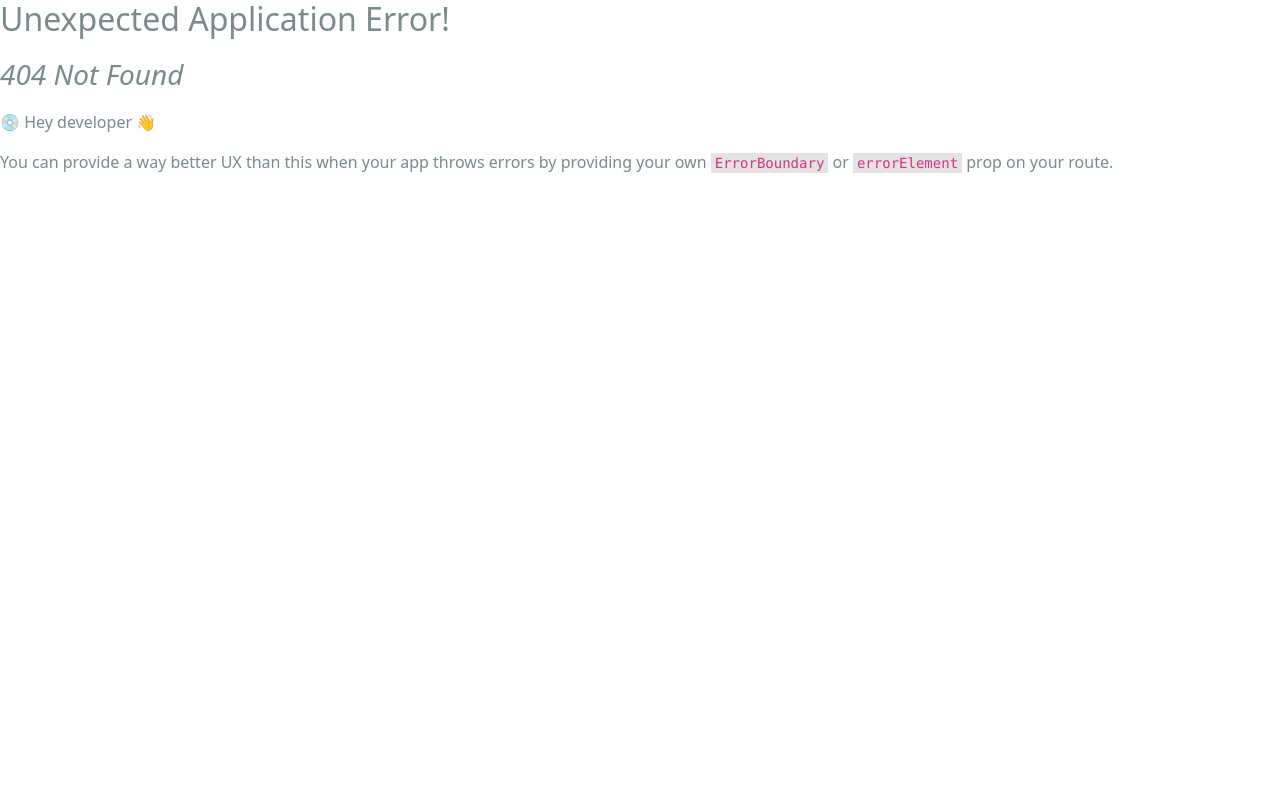
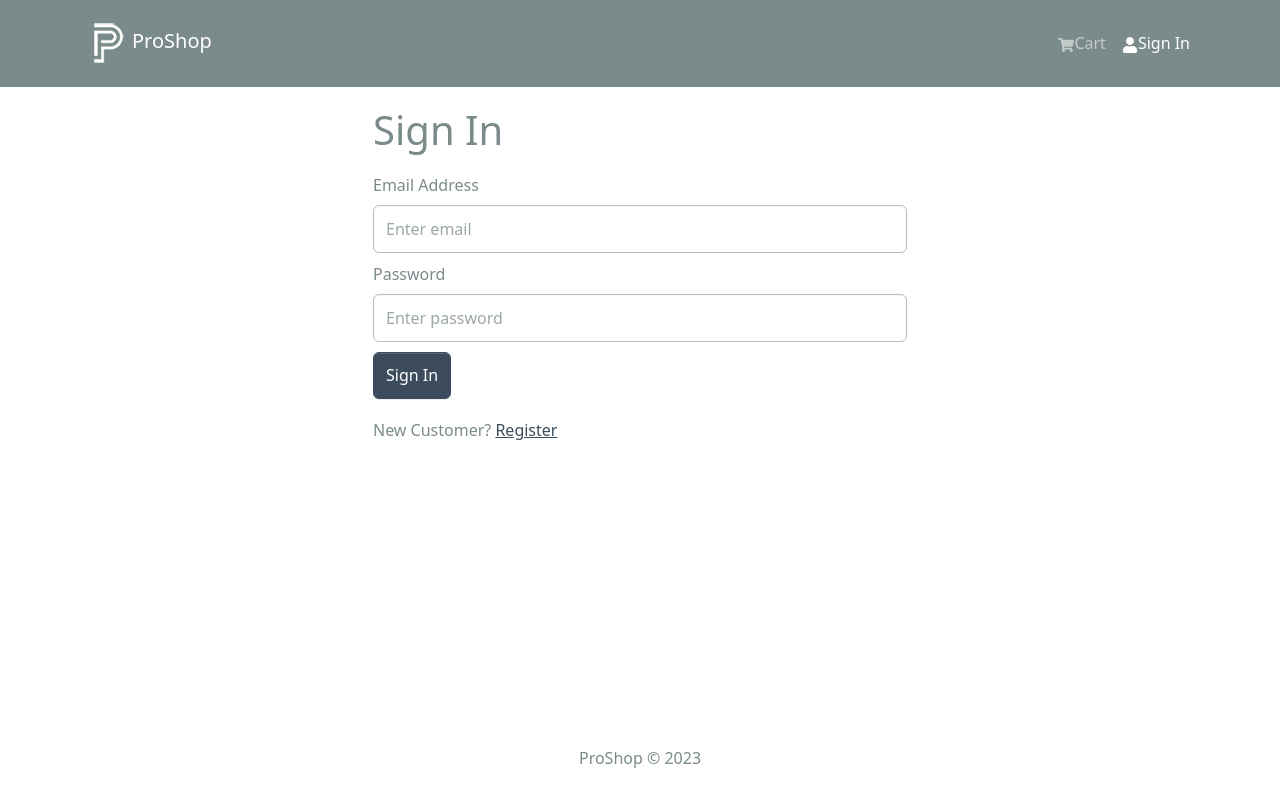
Before and after one commit to BrookSaranyapong/Learning-MERN-Stack-Ecommerce-Pro-Shop-v2-Project, a React (Vite) app in the folder frontend/: page /login in a window 1280 px wide. Before the commit this address had no page. Shown: the top 802 px of the page. Built offline with nearby package versions, Linux system fonts and the light colour scheme.

Commit message:
add LoginScreen Page

```diff
--- /dev/null
+++ b/frontend/src/components/FormContainer.jsx
@@ -0,0 +1,15 @@
+import React from "react";
+import { Container, Row, Col } from "react-bootstrap";
+const FormContainer = ({ children }) => {
+  return (
+    <Container>
+      <Row className="justify-content-md-center">
+        <Col xs={12} md={6}>
+          {children}
+        </Col>
+      </Row>
+    </Container>
+  );
+};
+
+export default FormContainer;
--- a/frontend/src/main.jsx
+++ b/frontend/src/main.jsx
@@ -1,6 +1,8 @@
 import React from "react";
 import ReactDOM from "react-dom/client";
 import App from "./App.jsx";
+
+import store from "./store.js";
 import "./assets/styles/bootstrap.custom.css";
 import "./assets/styles/index.css";
 import {
@@ -13,7 +15,7 @@
 import HomeScreen from "./screens/HomeScreen.jsx";
 import ProductScreen from "./screens/ProductScreen.jsx";
 import CartScreen from "./screens/CartScreen.jsx";
-import store from "./store.js";
+import LoginScreen from "./screens/LoginScreen.jsx";
 
 const router = createBrowserRouter(
   // Nested Route
@@ -22,6 +24,7 @@
       <Route index={true} path="/" element={<HomeScreen />} />
       <Route path="/product/:id" element={<ProductScreen />} />
       <Route path="/cart" element={<CartScreen />} />
+      <Route path="/login" element={<LoginScreen />} />
     </Route>
   )
 );
--- /dev/null
+++ b/frontend/src/screens/LoginScreen.jsx
@@ -0,0 +1,54 @@
+import { useState } from "react";
+import { Link } from "react-router-dom";
+import { Form, Button, Row, Col } from "react-bootstrap";
+import FormContainer from "../components/FormContainer";
+
+const LoginScreen = () => {
+  const [email, setEmail] = useState("");
+  const [password, setPassword] = useState("");
+
+  const submitHandler = async (e) => {
+    e.preventDefault();
+    console.log("submit");
+  };
+
+  return (
+    <FormContainer>
+      <h1>Sign In</h1>
+
+      <Form onSubmit={submitHandler}>
+        <Form.Group className="my-2" controlId="email">
+          <Form.Label>Email Address</Form.Label>
+          <Form.Control
+            type="email"
+            placeholder="Enter email"
+            value={email}
+            onChange={(e) => setEmail(e.target.value)}
+          ></Form.Control>
+        </Form.Group>
+
+        <Form.Group className="my-2" controlId="password">
+          <Form.Label>Password</Form.Label>
+          <Form.Control
+            type="password"
+            placeholder="Enter password"
+            value={password}
+            onChange={(e) => setPassword(e.target.value)}
+          ></Form.Control>
+        </Form.Group>
+
+        <Button type="submit" variant="primary">
+          Sign In
+        </Button>
+      </Form>
+
+      <Row className="py-3">
+        <Col>
+          New Customer? <Link to="/register">Register</Link>
+        </Col>
+      </Row>
+    </FormContainer>
+  );
+};
+
+export default LoginScreen;
```
